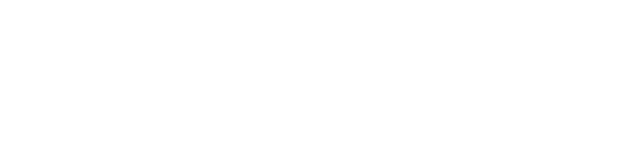
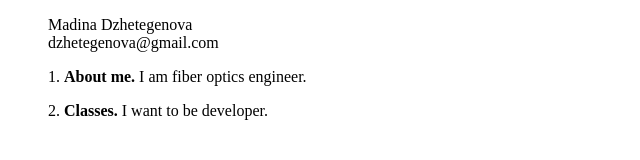
Before and after one commit to Madina-j/HTML_Lab1, a plain HTML site: page index.html in a window 1280 px wide. Shown: the whole page, without its empty margins (0-640 px from the left). Drawn offline with Linux system fonts and the light colour scheme.

Commit message:
do home work

```diff
--- a/index.html
+++ b/index.html
@@ -9,6 +9,13 @@
 </head>
 
 <body>
+    <blockquote>
+        <h1style="text-align: center;>Madina Dzhetegenova</h1> <br>
+            <h2style="text-align: center;>dzhetegenova@gmail.com</h2>
+
+                <p> 1. <strong>About me.</strong> I am fiber optics engineer. </p>
+                <p> 2. <strong>Classes.</strong> I want to be developer. </p>
+    </blockquote>
 
 </body>
 
```
